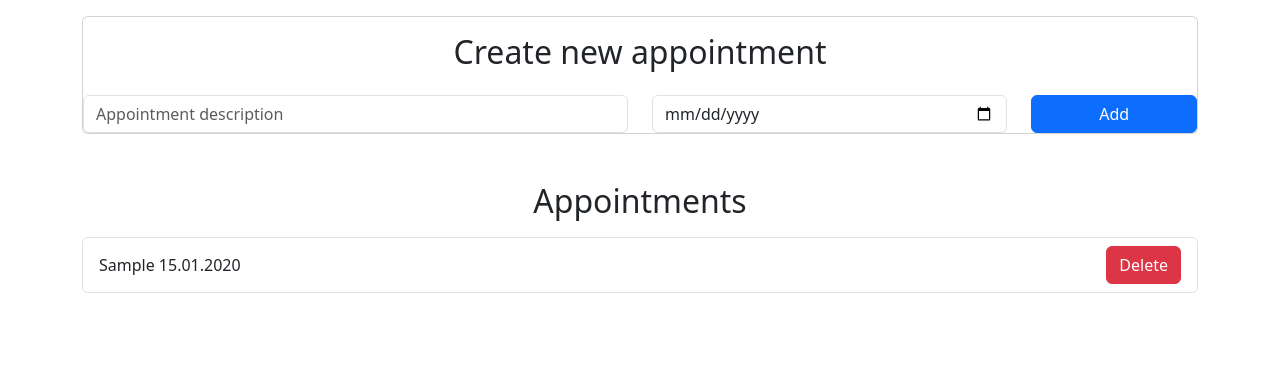
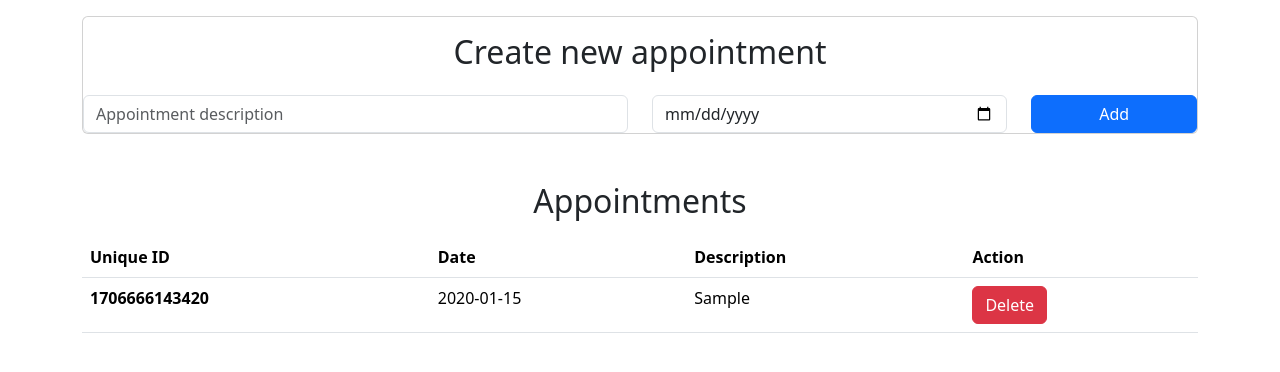
Before and after one commit to ChristopherAllen777/appointment-app, an Angular app: page / in a window 1280 px wide. Both pictures are taken after typing "Sample", "2020-01-15" into the empty fields and a click on the button "Add". Shown: the top 372 px of the page. Built offline with nearby package versions, Linux system fonts and the light colour scheme.

Commit message:
convert to ui/table

```diff
--- a/src/app/appointment-list/appointment-list.component.html
+++ b/src/app/appointment-list/appointment-list.component.html
@@ -22,9 +22,23 @@
 
     <h2 class="text-center mt-5">Appointments</h2>
     <ul class="list-group mt-3">
-        <li class="list-group-item d-flex justify-content-between align-items-center" *ngFor="let appointment of appointments; index as i">
-            {{appointment.title}} {{appointment.date | date:'dd.MM.yyyy'}}
-            <button class="btn btn-danger" (click)="deleteAppointment(i)">Delete</button>
-        </li>
+        <table class="table">
+            <thead>
+                <tr>
+                  <th scope="col">Unique ID</th>
+                  <th scope="col">Date</th>
+                  <th scope="col">Description</th>
+                  <th scope="col">Action</th>
+                </tr>
+            </thead>
+            <tbody>
+                <tr *ngFor="let appointment of appointments; index as i">
+                    <th scope="row">{{appointment.id}}</th>
+                    <td>{{appointment.date}}</td>
+                    <td>{{appointment.title}}</td>
+                    <td><button class="btn btn-danger" (click)="deleteAppointment(i)">Delete</button></td>
+                </tr>
+            </tbody>
+        </table>
     </ul>
 </div>
```
